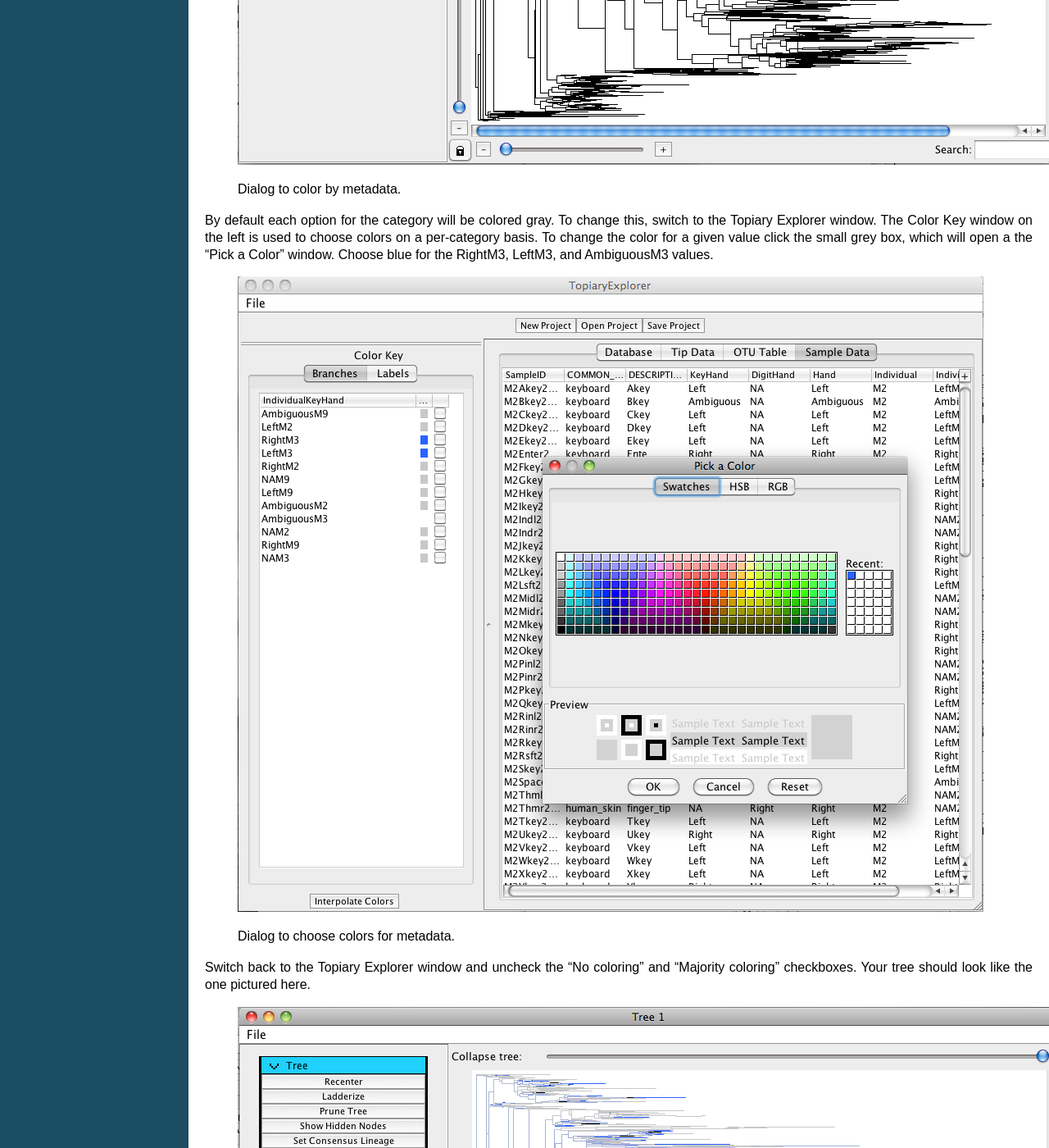
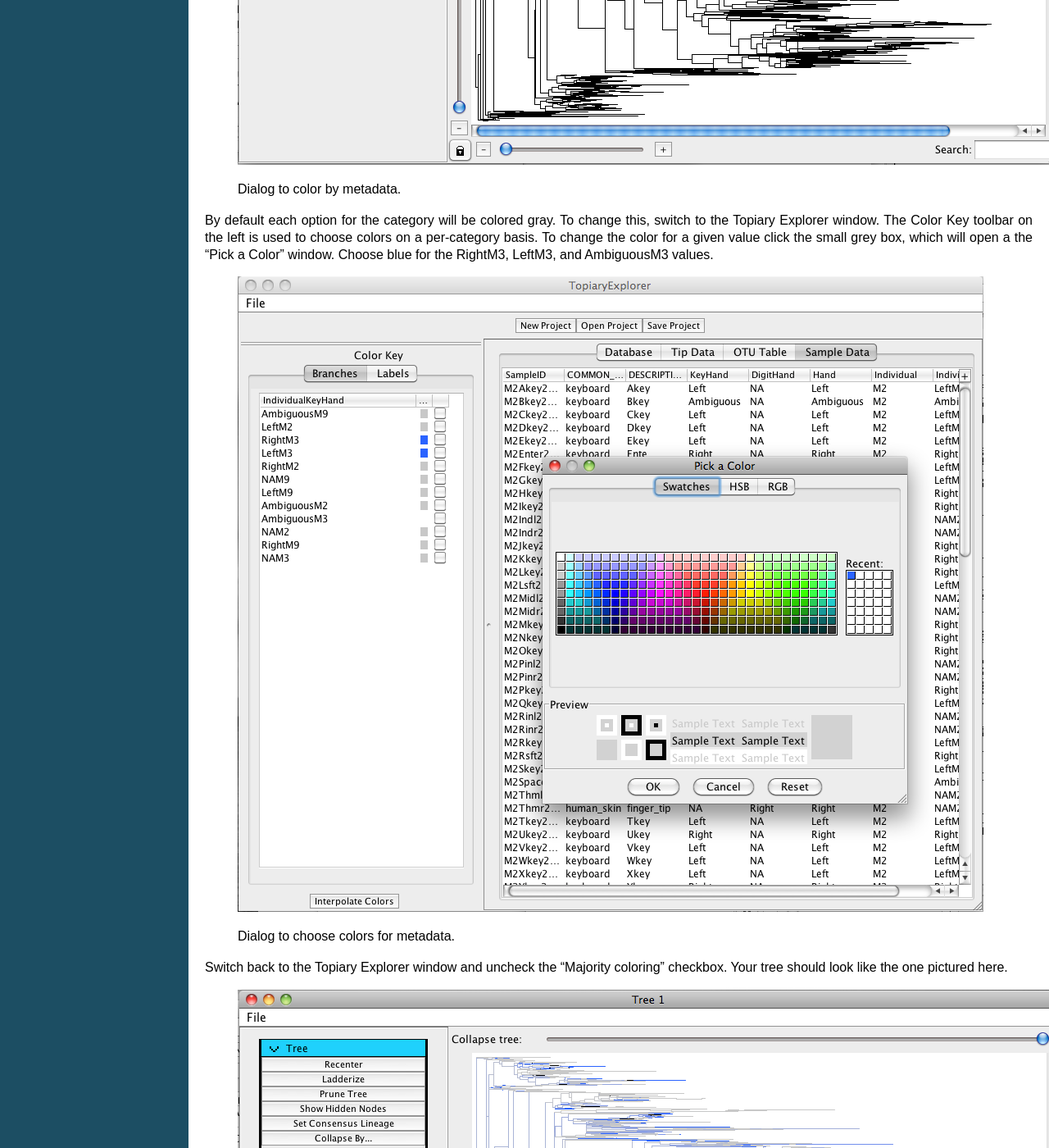
Before and after one commit to qiime/Topiary-Explorer, a Sphinx documentation site: the page built from user_guide/source/quickstart.rst, in a window 1280 px wide and 1400 px high, scrolled down 6281 px. Shown: the whole window at 82% size. Built offline with Sphinx 7.4.7, drawn with Linux system fonts in a browser that asks for light colours; some of the changed text lies outside the part shown.

Commit message:
Editing tutorial
git-svn-id: svn+ssh://svn.code.sf.net/p/topiaryexplorer/code/trunk/main@446 05d1262b-b726-4fff-8b9f-3609a8a82e43

```diff
--- a/user_guide/source/quickstart.rst
+++ b/user_guide/source/quickstart.rst
@@ -81,21 +81,21 @@
 
 Step 5. Coloring the tree
 -------------------------
-Next we'll use this new metadata field to color the tree's branches. Move back to the Tree Window and expand the ``Branch`` option by clicking the word ``Branch`` in the toolbar on the left (which we'll refer to as the ``Tree Toolbar``). Click the "Color By..." button, then select ``Sample Metadata``, and select the new metadata category, ``IndividualKeyHand``.
+Next we'll use this new metadata field to color the tree's branches. Move back to the Tree Window and expand the ``Branch`` panel by clicking the word ``Branch`` in the toolbar on the left (which we'll refer to as the ``Tree Toolbar``). Click the "Color By..." button, then select ``Sample Metadata``, and select the new metadata category, ``IndividualKeyHand``.
 
 .. figure::  _images/color_by_dialog.png
    :align:   center
 
    Dialog to color by metadata.
 
-By default each option for the category will be colored gray. To change this, switch to the Topiary Explorer window. The Color Key window on the left is used to choose colors on a per-category basis. To change the color for a given value click the small grey box, which will open a the "Pick a Color" window. Choose blue for the RightM3, LeftM3, and AmbiguousM3 values.
+By default each option for the category will be colored gray. To change this, switch to the Topiary Explorer window. The Color Key toolbar on the left is used to choose colors on a per-category basis. To change the color for a given value click the small grey box, which will open a the "Pick a Color" window. Choose blue for the RightM3, LeftM3, and AmbiguousM3 values.
 
 .. figure::  _images/choose_colors.png
    :align:   center
 
    Dialog to choose colors for metadata.
 
-Switch back to the Topiary Explorer window and uncheck the "No coloring" and "Majority coloring" checkboxes. Your tree should look like the one pictured here.
+Switch back to the Topiary Explorer window and uncheck the "Majority coloring" checkbox. Your tree should look like the one pictured here.
 
 .. figure::  _images/M3_keyhand_colored.png
    :align:   center
```
